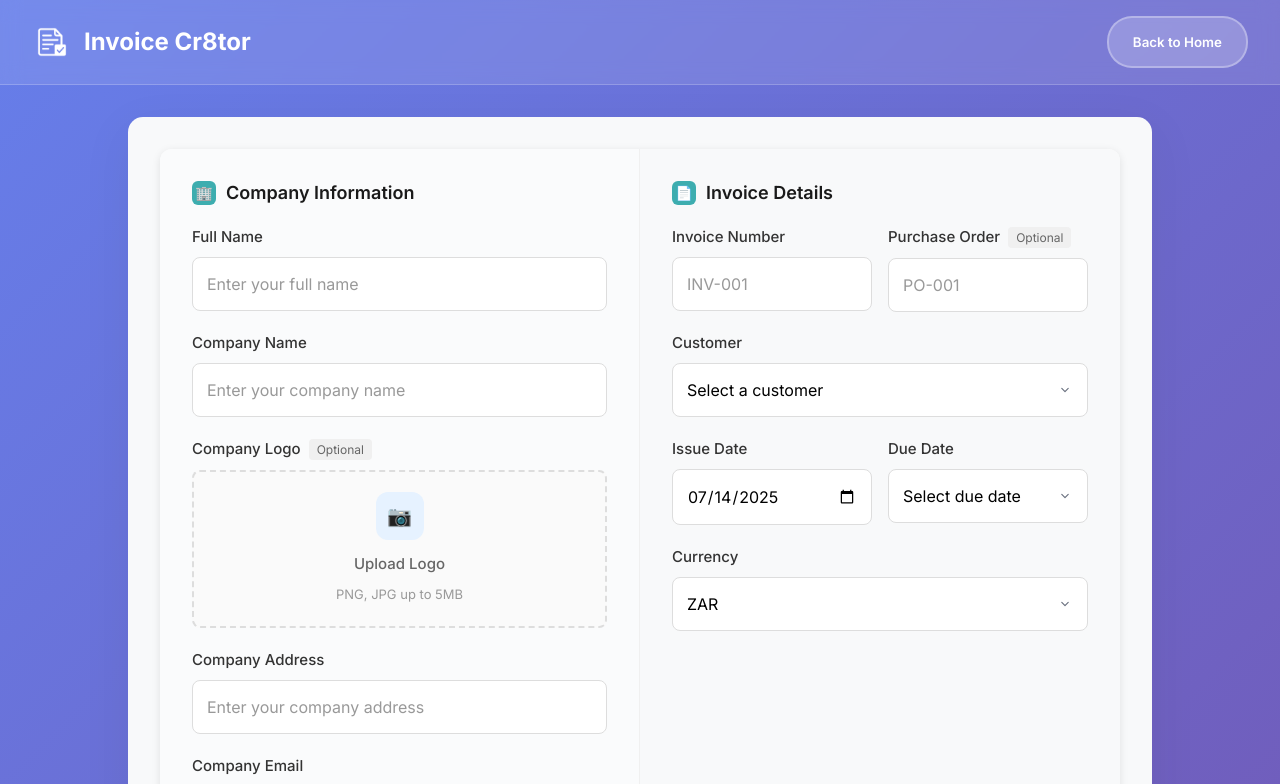
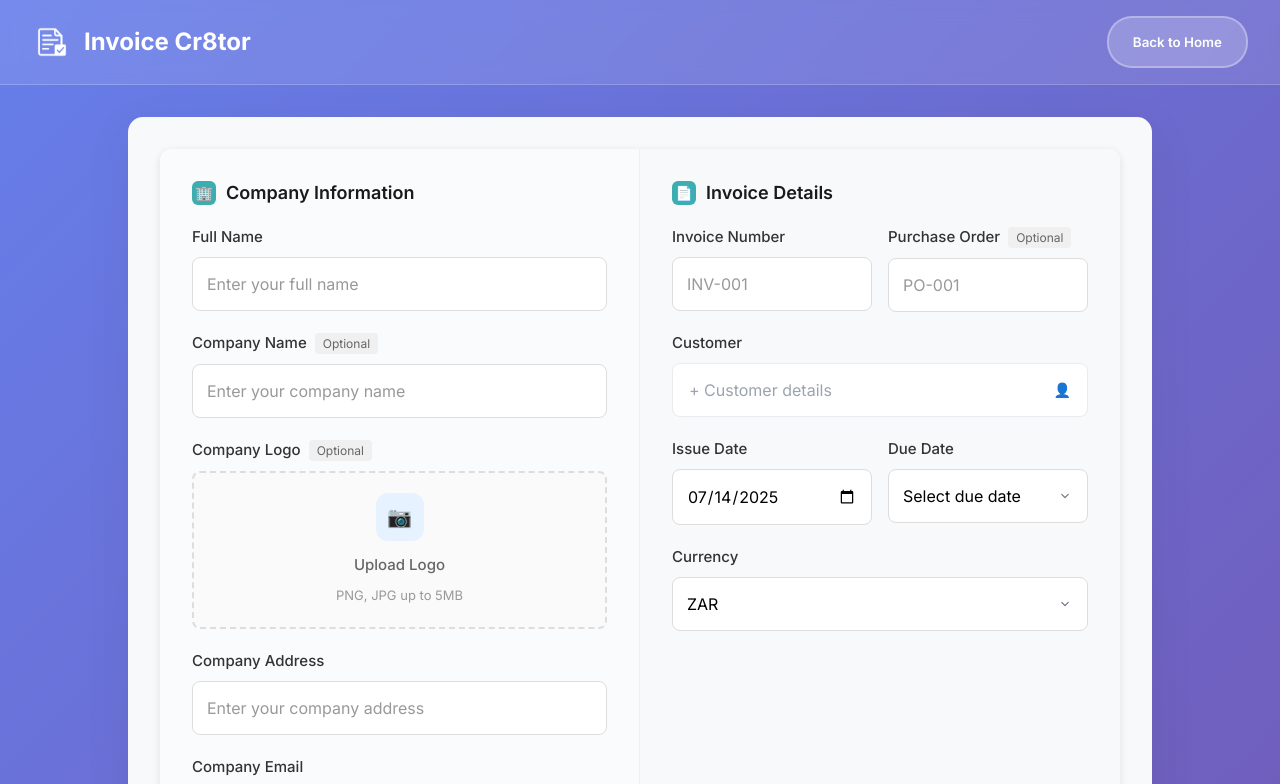
Before and after one commit to Gresham24/Invoice-Creator-App, a React (Vite) app: page /app in a window 1280 px wide. Shown: the top 784 px of the page. Built offline with nearby package versions, Linux system fonts and the light colour scheme; what @react-pdf/renderer would draw is missing.

Commit message:
customer details modal updates

```diff
--- a/src/components/Form/FormHeader.jsx
+++ b/src/components/Form/FormHeader.jsx
@@ -39,7 +39,41 @@ import {
     StyledDesktopLogoText,
     StyledDesktopLogoSubtext,
 } from "../../styles/Form.styles";
-import { useRef } from "react";
+import { useRef, useState, useEffect } from "react";
+import CustomerModal from "./CustomerModal";
+import styled from "styled-components";
+
+const CustomerInputButton = styled.button`
+    width: 100%;
+    padding: 14px 16px;
+    border: 1px solid #e9ecef;
+    border-radius: 8px;
+    background: white;
+    font-size: 16px;
+    color: ${props => props.hasCustomer ? '#495057' : '#9ca3af'};
+    text-align: left;
+    cursor: pointer;
+    transition: all 0.2s ease;
+    display: flex;
+    align-items: center;
+    justify-content: space-between;
+
+    &:hover {
+        border-color: #dee2e6;
+        background-color: #f8f9fa;
+    }
+
+    &:focus {
+        outline: none;
+        border-color: #3b82f6;
+        box-shadow: 0 0 0 3px rgba(59, 130, 246, 0.1);
+    }
+`;
+
+const CustomerIcon = styled.span`
+    color: #6c757d;
+    font-size: 14px;
+`;
 
 const FormHeader = () => {
     const { values, errors, touched, handleChange, setFieldValue } =
@@ -55,6 +89,15 @@ const FormHeader = () => {
     const [dueDateField] = useField("details.dueDate");
     const [currencyField] = useField("details.currency");
     const fileInputRef = useRef();
+
+    // Customer modal state
+    const [isCustomerModalOpen, setIsCustomerModalOpen] = useState(false);
+    const [customerData, setCustomerData] = useState(values.details?.customerData || null);
+
+    // Sync customerData with form values
+    useEffect(() => {
+        setCustomerData(values.details?.customerData || null);
+    }, [values.details?.customerData]);
 
     const handleLogoChange = (e) => {
         const file = e.target.files[0];
@@ -82,6 +125,34 @@ const FormHeader = () => {
             const formattedDueDate = dueDate.toISOString().split('T')[0];
             setFieldValue("details.calculatedDueDate", formattedDueDate);
         }
+    };
+
+    // Customer modal handlers
+    const handleOpenCustomerModal = () => {
+        setIsCustomerModalOpen(true);
+    };
+
+    const handleCloseCustomerModal = () => {
+        setIsCustomerModalOpen(false);
+    };
+
+    const handleSaveCustomer = (data) => {
+        setCustomerData(data);
+        // Set a unique identifier for this custom customer
+        setFieldValue("details.customer", "custom-customer");
+        setFieldValue("details.customerData", data);
+    };
+
+    const handleEditCustomer = () => {
+        setIsCustomerModalOpen(true);
+    };
+
+    // Function to get placeholder text based on customer state
+    const getCustomerPlaceholder = () => {
+        if (customerData) {
+            return "Edit customer details";
+        }
+        return "+ Customer details";
     };
 
     return (
@@ -125,12 +196,14 @@ const FormHeader = () => {
                         <StyledDesktopFormGroup>
                             <StyledDesktopFormLabel>
                                 Company Name
+                                <StyledDesktopOptionalBadge>
+                                    Optional
+                                </StyledDesktopOptionalBadge>
                             </StyledDesktopFormLabel>
                             <StyledDesktopFormInput
                                 {...companyNameField}
                                 onChange={handleChange}
                                 placeholder="Enter your company name"
-                                required
                             />
                             {errors.details?.companyName &&
                                 touched.details?.companyName && (
@@ -361,23 +434,14 @@ const FormHeader = () => {
                             <StyledDesktopFormLabel>
                                 Customer
                             </StyledDesktopFormLabel>
-                            <StyledDesktopFormSelect
-                                {...customerField}
-                                onChange={handleChange}
-                                value={values.details.customer || ""}
+                            <CustomerInputButton
+                                type="button"
+                                hasCustomer={!!customerData}
+                                onClick={customerData ? handleEditCustomer : handleOpenCustomerModal}
                             >
-                                <option value="" disabled>
-                                    Select a customer
-                                </option>
-                                <option value="Emirates">
-                                    Emirates Airlines
-                                </option>
-                                <option value="Mandu">Mandu</option>
-                                <option value="Amasuku">Amasuku</option>
-                                <option value="add-new">
-                                    + Add New Customer
-                                </option>
-                            </StyledDesktopFormSelect>
+                                <span>{getCustomerPlaceholder()}</span>
+                                <CustomerIcon>👤</CustomerIcon>
+                            </CustomerInputButton>
                             {errors.details?.customer &&
                                 touched.details?.customer && (
                                     <span
@@ -391,23 +455,12 @@ const FormHeader = () => {
                                         {errors.details.customer}
                                     </span>
                                 )}
-                            {values.details.customer &&
-                                values.details.customer !== "add-new" && (
+                            {customerData && (
                                 <StyledCustomerDetails>
-                                        <p>
-                                            {
-                                                customerDetails[
-                                                    values.details.customer
-                                                ]?.address
-                                            }
-                                        </p>
-                                        <p>
-                                            {
-                                                customerDetails[
-                                                    values.details.customer
-                                                ]?.phone
-                                            }
-                                        </p>
+                                    <p><strong>{customerData.companyName}</strong></p>
+                                    <p>{customerData.contactName}</p>
+                                    <p>{customerData.companyAddress}</p>
+                                    <p>{customerData.email} • {customerData.phoneNumber}</p>
                                 </StyledCustomerDetails>
                             )}
                         </StyledDesktopFormGroup>
@@ -782,12 +835,14 @@ const FormHeader = () => {
                     <StyledMobileFormGroup>
                         <StyledMobileFormLabel>
                             Company Name
+                            <StyledMobileOptionalBadge>
+                                Optional
+                            </StyledMobileOptionalBadge>
                         </StyledMobileFormLabel>
                         <StyledMobileFormInput
                             {...companyNameField}
                             onChange={handleChange}
                             placeholder="Enter your company name"
-                            required
                         />
                         {errors.details?.companyName &&
                             touched.details?.companyName && (
@@ -1014,19 +1069,14 @@ const FormHeader = () => {
 
                     <StyledMobileFormGroup>
                         <StyledMobileFormLabel>Customer</StyledMobileFormLabel>
-                        <StyledMobileFormSelect
-                            {...customerField}
-                            onChange={handleChange}
-                            value={values.details.customer || ""}
+                        <CustomerInputButton
+                            type="button"
+                            hasCustomer={!!customerData}
+                            onClick={customerData ? handleEditCustomer : handleOpenCustomerModal}
                         >
-                            <option value="" disabled>
-                                Select a customer
-                            </option>
-                            <option value="Emirates">Emirates Airlines</option>
-                            <option value="Mandu">Mandu</option>
-                            <option value="Amasuku">Amasuku</option>
-                            <option value="add-new">+ Add New Customer</option>
-                        </StyledMobileFormSelect>
+                            <span>{getCustomerPlaceholder()}</span>
+                            <CustomerIcon>👤</CustomerIcon>
+                        </CustomerInputButton>
                         {errors.details?.customer &&
                             touched.details?.customer && (
                                 <span
@@ -1040,23 +1090,12 @@ const FormHeader = () => {
                                     {errors.details.customer}
                                 </span>
                             )}
-                        {values.details.customer &&
-                            values.details.customer !== "add-new" && (
+                        {customerData && (
                             <StyledCustomerDetails>
-                                    <p>
-                                        {
-                                            customerDetails[
-                                                values.details.customer
-                                            ]?.address
-                                        }
-                                    </p>
-                                    <p>
-                                        {
-                                            customerDetails[
-                                                values.details.customer
-                                            ]?.phone
-                                        }
-                                    </p>
+                                <p><strong>{customerData.companyName}</strong></p>
+                                <p>{customerData.contactName}</p>
+                                <p>{customerData.companyAddress}</p>
+                                <p>{customerData.email} • {customerData.phoneNumber}</p>
                             </StyledCustomerDetails>
                         )}
                     </StyledMobileFormGroup>
@@ -1162,6 +1201,13 @@ const FormHeader = () => {
                     </StyledMobileFormGroup>
                 </StyledMobileSectionInner>
             </StyledMobileSection>
+
+            <CustomerModal
+                isOpen={isCustomerModalOpen}
+                onClose={handleCloseCustomerModal}
+                onSave={handleSaveCustomer}
+                initialData={customerData}
+            />
         </>
     );
 };
```
Also changed, not shown: src/components/FormPreview/InvoiceDetails.jsx (+16 -2 lines). Lines whose indentation alone changed are shown as unchanged.
